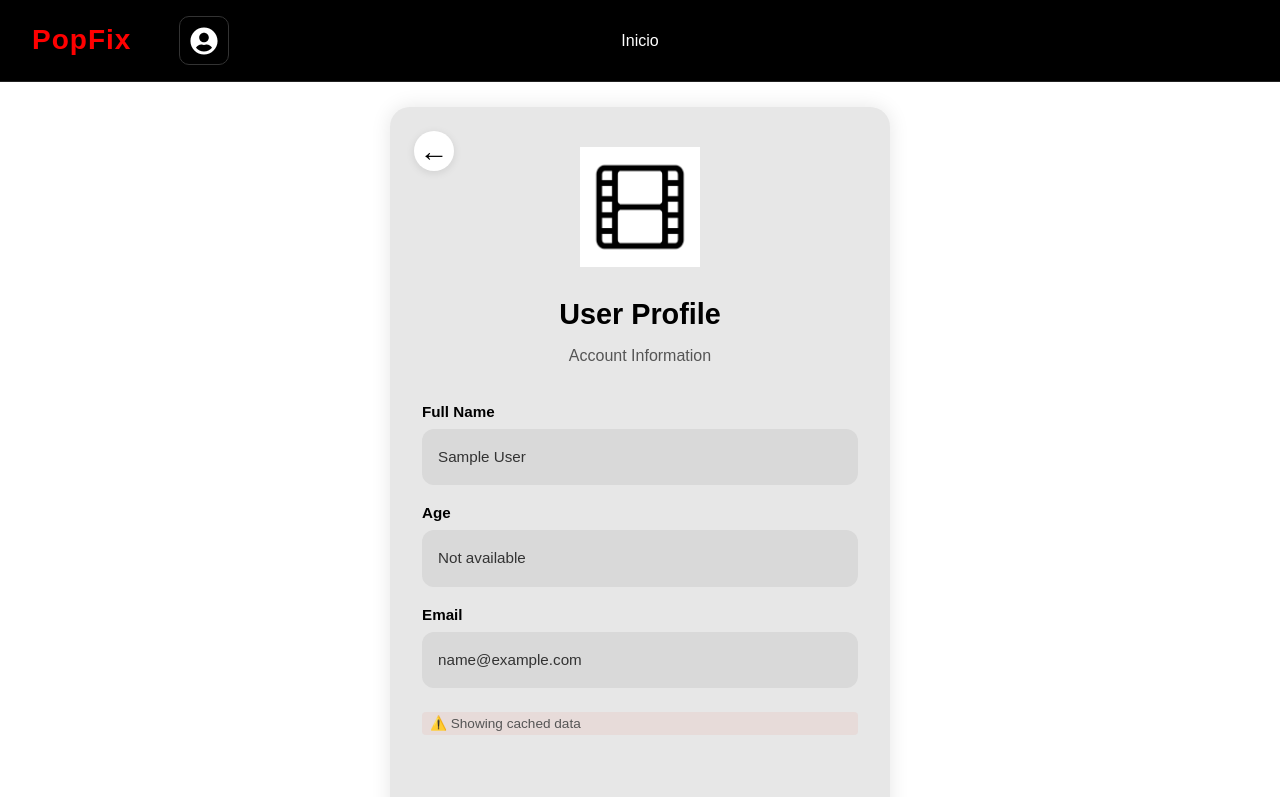
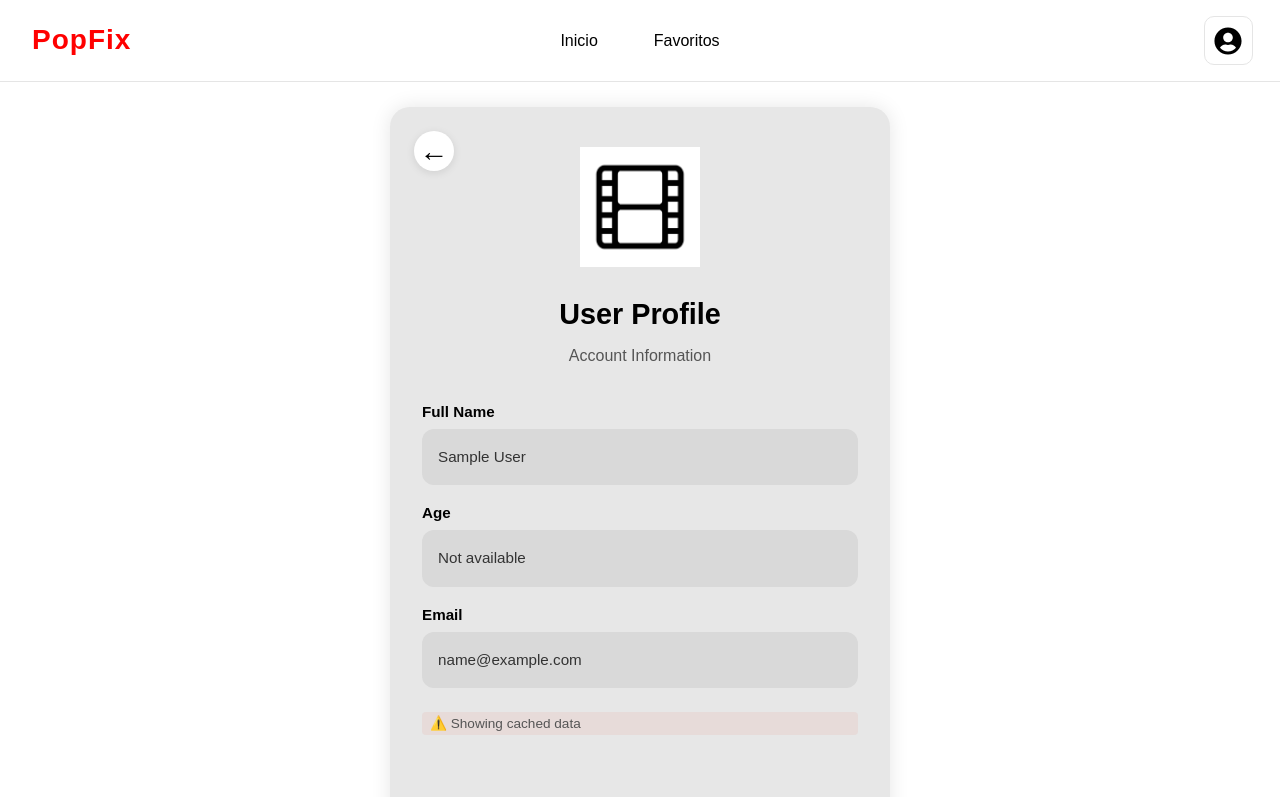
Before and after one commit to michaelRS2002/Popfix-front, a React (Vite) app: page /user in a window 1280 px wide. Shown: the top 797 px of the page. Built offline with nearby package versions, Linux system fonts and the light colour scheme; no server answers; sample sign-in values are in the browser's storage.

Commit message:
Fixed theme,interactions and colors of NavBar

```diff
--- a/src/components/NavBar/NavBar.scss
+++ b/src/components/NavBar/NavBar.scss
@@ -1,13 +1,13 @@
-$navbar-bg: #000000;
-$navbar-text: #ffffff;
-$navbar-border: #222222;
-$navbar-shadow: rgba(255, 255, 255, 0.08);
-$navbar-shadow-light: #333333;
-$navbar-link-hover: #333333;
-$navbar-link-active: #2a2a2a;
-$navbar-btn-bg: #000000;
-$navbar-btn-border: #333333;
-$navbar-btn-border-hover: #555555;
+$navbar-bg: #ffffff;
+$navbar-text: #000000;
+$navbar-border: #e5e5e5;
+$navbar-shadow: rgba(0, 0, 0, 0.08);
+$navbar-shadow-light: #f5f5f5;
+$navbar-link-hover: #f5f5f5;
+$navbar-link-active: #e5e5e5;
+$navbar-btn-bg: #ffffff;
+$navbar-btn-border: #e5e5e5;
+$navbar-btn-border-hover: #cccccc;
 
 .navbar {
   display: flex;
@@ -78,6 +78,12 @@ $navbar-btn-border-hover: #555555;
 
   .navbar-search {
     margin-left: auto;
+
+    // Cuando hay search, el actions necesita menos margen
+    ~ .navbar-actions {
+      margin-left: 1rem;
+      margin-right: 3.7rem;
+    }
   }
 
   .navbar-actions {
@@ -85,7 +91,7 @@ $navbar-btn-border-hover: #555555;
     display: flex;
     align-items: center;
     flex-shrink: 0;
-    margin-left: 1rem;
+    margin-left: auto;
     margin-right: 3.7rem;
   }
 
--- a/src/components/NavBar/NavBar.tsx
+++ b/src/components/NavBar/NavBar.tsx
@@ -25,7 +25,8 @@ const NavBar: React.FC<NavBarProps> = ({
   const hideNavBar = ['/login', '/register', '/forgot-password', '/reset-password', '/'].includes(location.pathname);
   const isHome = location.pathname === '/home';
   const isFavorites = location.pathname === '/favoritos';
-  const showSearch = isHome;
+  const showSearch = isHome || isFavorites;
+  const showFavoritesLink = !isFavorites; // Mostrar "Favoritos" en todas las páginas excepto en /favoritos
 
   if (hideNavBar) {
     return null;
@@ -103,7 +104,7 @@ const NavBar: React.FC<NavBarProps> = ({
                 Inicio
               </button>
             </li>
-            {(isHome || isFavorites) && (
+            {showFavoritesLink && (
               <li>
                 <button
                   className="nav-link"
@@ -191,7 +192,7 @@ const NavBar: React.FC<NavBarProps> = ({
                 Inicio
               </button>
             </li>
-            {(isHome || isFavorites) && (
+            {showFavoritesLink && (
               <li>
                 <button
                   className="mobile-link"
--- a/src/views/FavScreen/FavScreen.tsx
+++ b/src/views/FavScreen/FavScreen.tsx
@@ -24,6 +24,7 @@ interface Movie {
 const FavScreen: React.FC = () => {
     const navigate = useNavigate();
     const [searchQuery, setSearchQuery] = useState('');
+    const [navSearchQuery, setNavSearchQuery] = useState('');
     const [genreFilter, setGenreFilter] = useState('Todos los gen');
     const [isGenreOpen, setIsGenreOpen] = useState(false);
     const [movies, setMovies] = useState<Movie[]>([]);
@@ -151,8 +152,9 @@ const FavScreen: React.FC = () => {
 
     // Filtrado: por búsqueda y por género
     const filteredMovies = movies.filter(m => {
-      const matchesSearch = !searchQuery.trim() ||
-        m.title.toLowerCase().includes(searchQuery.trim().toLowerCase());
+      const searchTerm = navSearchQuery || searchQuery;
+      const matchesSearch = !searchTerm.trim() ||
+        m.title.toLowerCase().includes(searchTerm.trim().toLowerCase());
       const matchesGenre = genreFilter === 'Todos los gen' ||
         m.genre.toLowerCase() === genreFilter.toLowerCase();
       return matchesSearch && matchesGenre;
@@ -160,6 +162,11 @@ const FavScreen: React.FC = () => {
 
     const handleBack = () => {
         navigate('/home');
+    };
+
+    const handleNavSearch = (e: React.FormEvent) => {
+        e.preventDefault();
+        // La búsqueda se aplica automáticamente a través del filtrado
     };
 
     const handleRemoveFavorite = async (movieId: string | number) => {
@@ -256,7 +263,11 @@ const FavScreen: React.FC = () => {
 
   return (
     <div className="fav-screen">
-      <NavBar searchQuery="" onSearchChange={() => {}} />
+      <NavBar
+        searchQuery={navSearchQuery}
+        onSearchChange={setNavSearchQuery}
+        onSearchSubmit={handleNavSearch}
+      />
 
       {/* Toast Notification */}
       {toast && (
```
